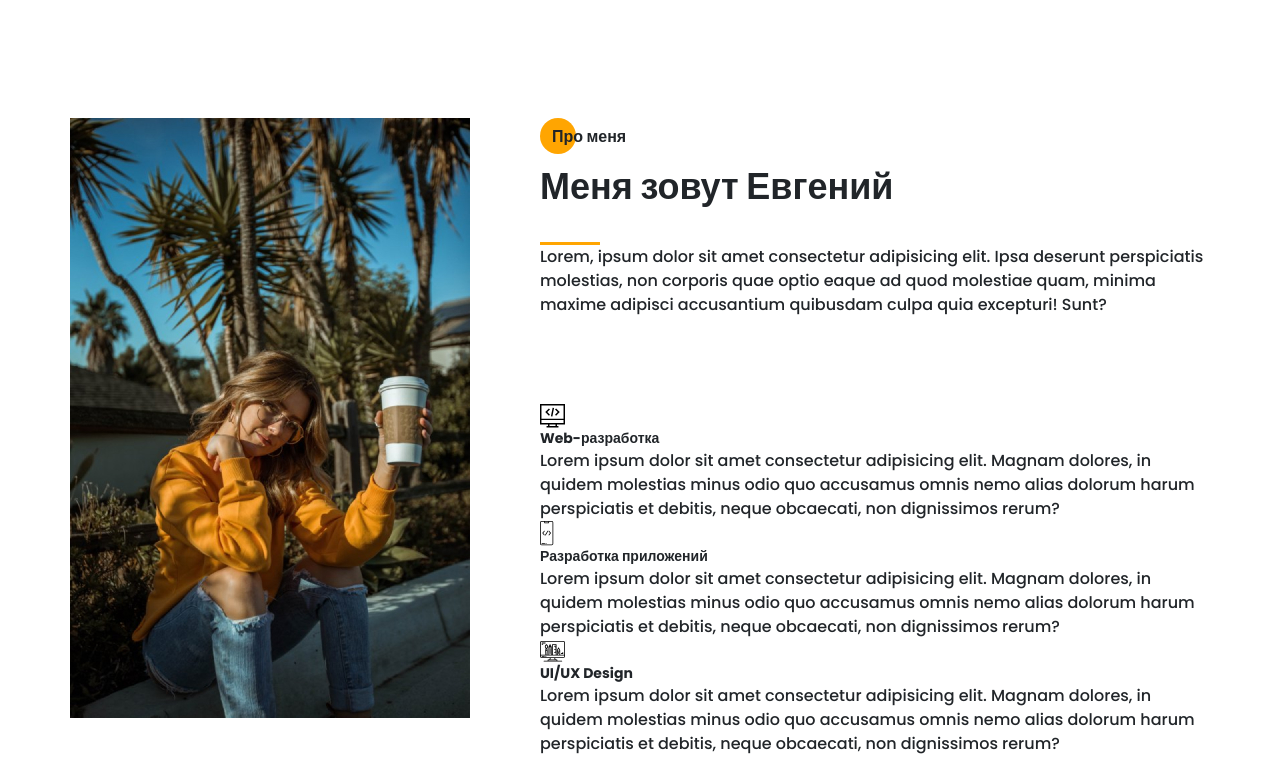
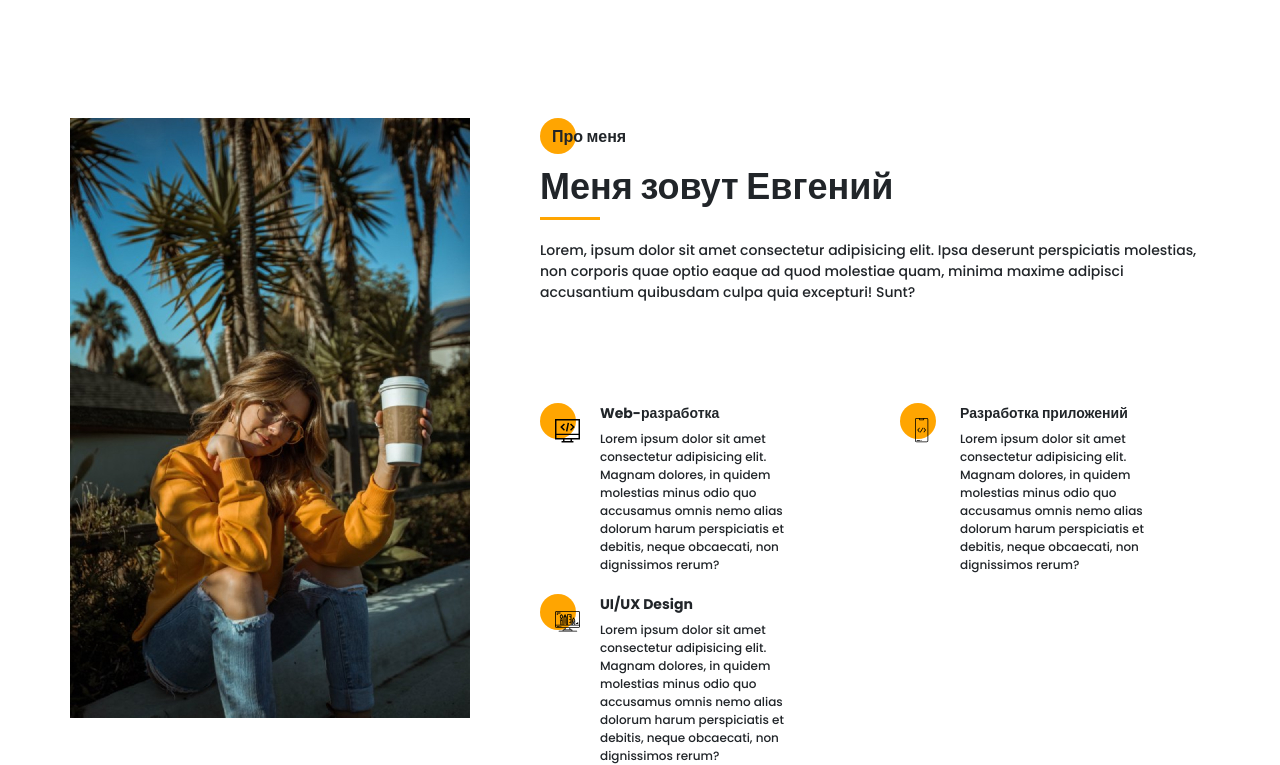
Before and after one commit to Yevhen-Ukraine/Portfolio, a website: page src/index.html in a window 1280 px wide. Shown: the part 802-1567 px from the top of the page. Drawn offline with nearby package versions, Linux system fonts and the light colour scheme; files that its build step writes are made by us from their sources; files whose address does not match are found by name.

Commit message:
about-skills

```diff
--- a/src/index.html
+++ b/src/index.html
@@ -181,7 +181,7 @@
                 </div>
                 <div class="about__skills">
                     <div class="about__skills-item">
-                        <div>
+                        <div class="about__skills-circle">
                             <img src="icons/about_me/web_development.svg" alt="web-dev">
                         </div>
                         <div>
@@ -194,7 +194,7 @@
                         </div>
                     </div>
                     <div class="about__skills-item">
-                        <div>
+                        <div class="about__skills-circle">
                             <img src="icons/about_me/mobile_dev.svg" alt="mobile">
                         </div>
                         <div>
@@ -207,7 +207,7 @@
                         </div>
                     </div>
                     <div class="about__skills-item">
-                        <div>
+                        <div class="about__skills-circle">
                             <img src="icons/about_me/design.svg" alt="design">
                         </div>
                         <div>
--- a/src/sass/blocks/_about.scss
+++ b/src/sass/blocks/_about.scss
@@ -24,5 +24,39 @@
 
     &__descr {
         padding-top: 6px;
+        .divider {
+            margin-top: 0;
+        }
+    }
+    &__text {
+        margin-top: 20px;
+        font-size: 14px;
+        line-height: 21px;
+    }
+    &__skills {
+        display: grid;
+        grid-template-columns: repeat(2, 1fr);
+        grid-template-rows: repeat(2, 1fr);
+        grid-auto-rows: 1fr;
+        column-gap: 50px;
+        row-gap: 20px;
+        &-item {
+            display: grid;
+            grid-template-columns: 40px 200px;
+            column-gap: 20px;
+        }
+        &-circle {
+            position: relative;
+            padding: 15px 0 0 15px;
+            @include before_circle;
+            &:before {
+                top: 0;
+            }
+        }
+        &-text {
+            font-size: 12px;
+            line-height: 18px;
+            margin-top: 6px;
+        }
     }
 }
```
Also changed, not shown: dist/css/style.min.css, dist/index.html.
